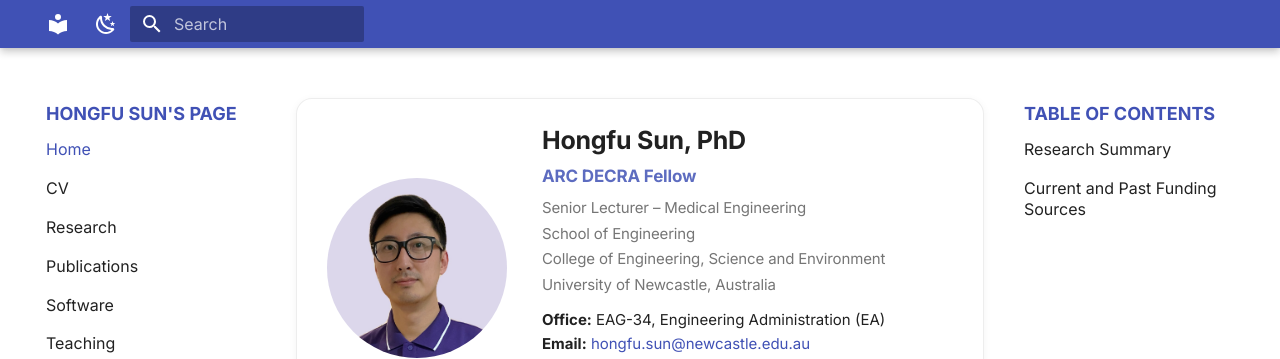
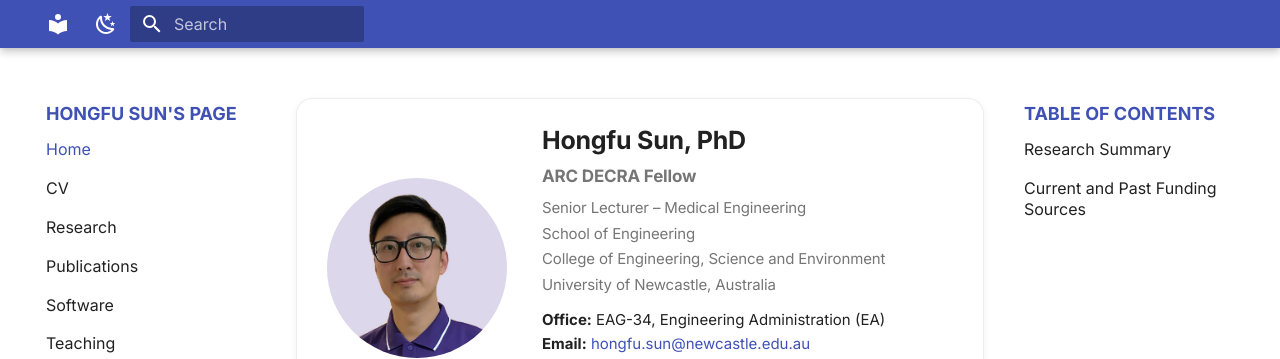
Before and after one commit to sunhongfu/sunhongfu.github.io, an MkDocs documentation site: the page built from docs/index.md, in a window 1280 px wide. Shown: the top 359 px of the page. Built offline with MkDocs 1.6.1 and Material for MkDocs 9.7.7, drawn with Linux system fonts in a browser that asks for light colours.

Commit message:
light decra

```diff
--- a/docs/assets/extra.css
+++ b/docs/assets/extra.css
@@ -81,7 +81,7 @@
 .md-typeset .hero-meta .hero-title {
   font-size: 0.85rem;
   font-weight: 700;
-  color: var(--md-primary-fg-color--light);
+  color: var(--md-default-fg-color--light);
   margin: .2rem 0 .4rem 0;
 }
 
```
